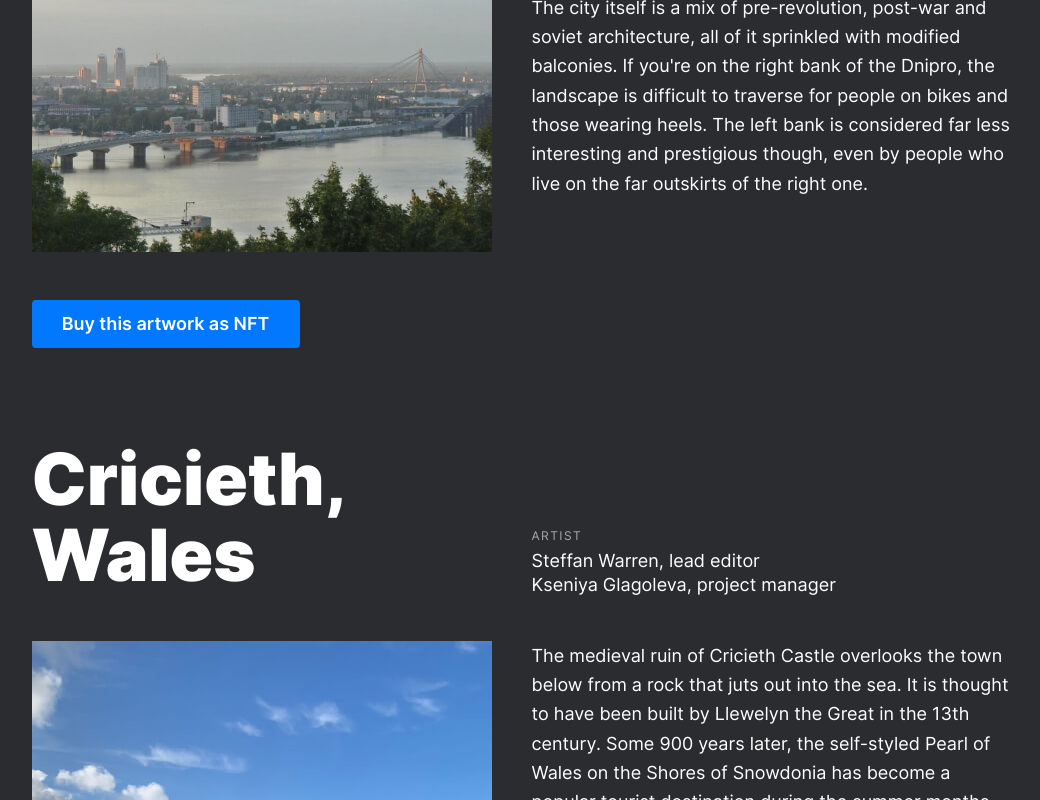
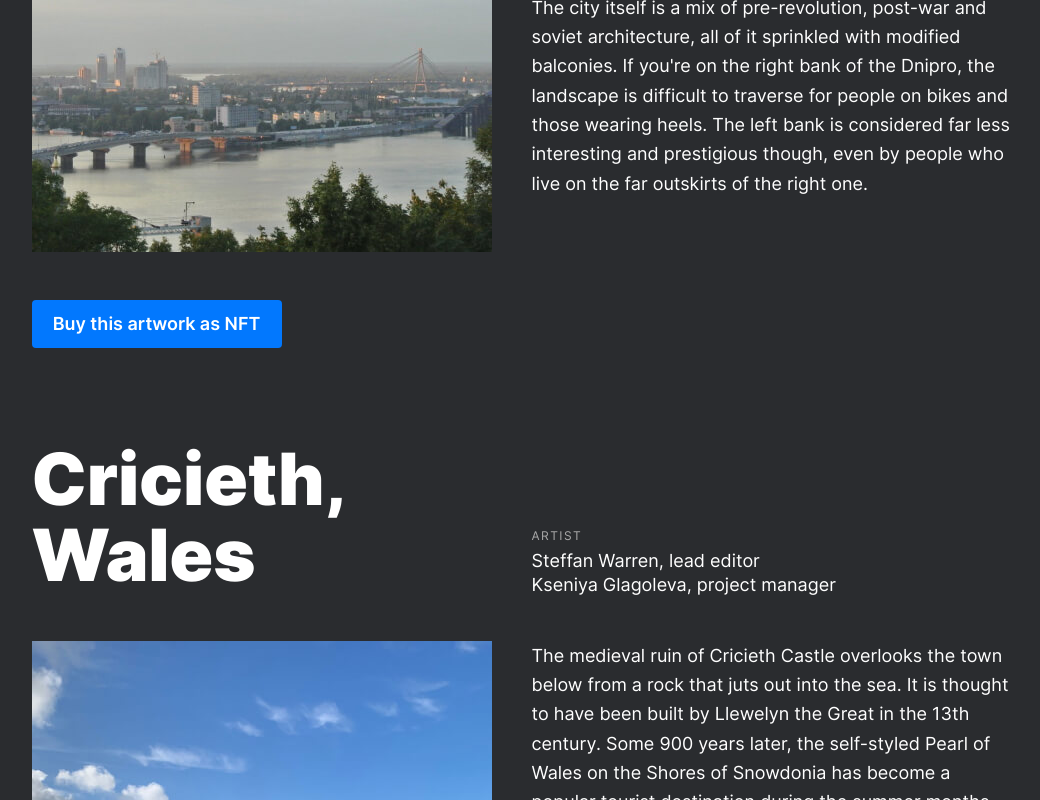
Before and after one commit to Dalehemli/web_project_3, a plain HTML site: page index.html in a window 1280 px wide. Shown: the part 2230-3030 px from the top of the page, without its empty margins (115-1155 px from the left). Drawn offline with Linux system fonts and the light colour scheme.

Commit message:
last one take two

```diff
--- a/blocks/places.css
+++ b/blocks/places.css
@@ -73,7 +73,7 @@
   font-weight: 600;
   color: white;
   border-radius: 4px;
-  width: 228px;
+  width: 210px;
   max-height: 30px;
   padding: 13px 20px;
   text-decoration: none;
```
